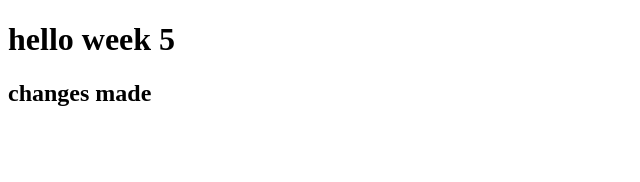
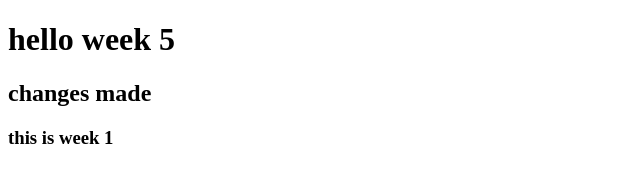
Before and after one commit to UncleB-101/assigmentt, a plain HTML site: page index.html in a window 1280 px wide. Shown: the whole page, without its empty margins (0-640 px from the left). Drawn offline with Linux system fonts and the light colour scheme.

Commit message:
second commit uncle b

```diff
--- a/index.html
+++ b/index.html
@@ -9,5 +9,6 @@
   <body>
     <h1>hello week 5</h1>
     <h2>changes made</h2>
+    <h3>this is week 1</h3>
   </body>
 </html>
```
